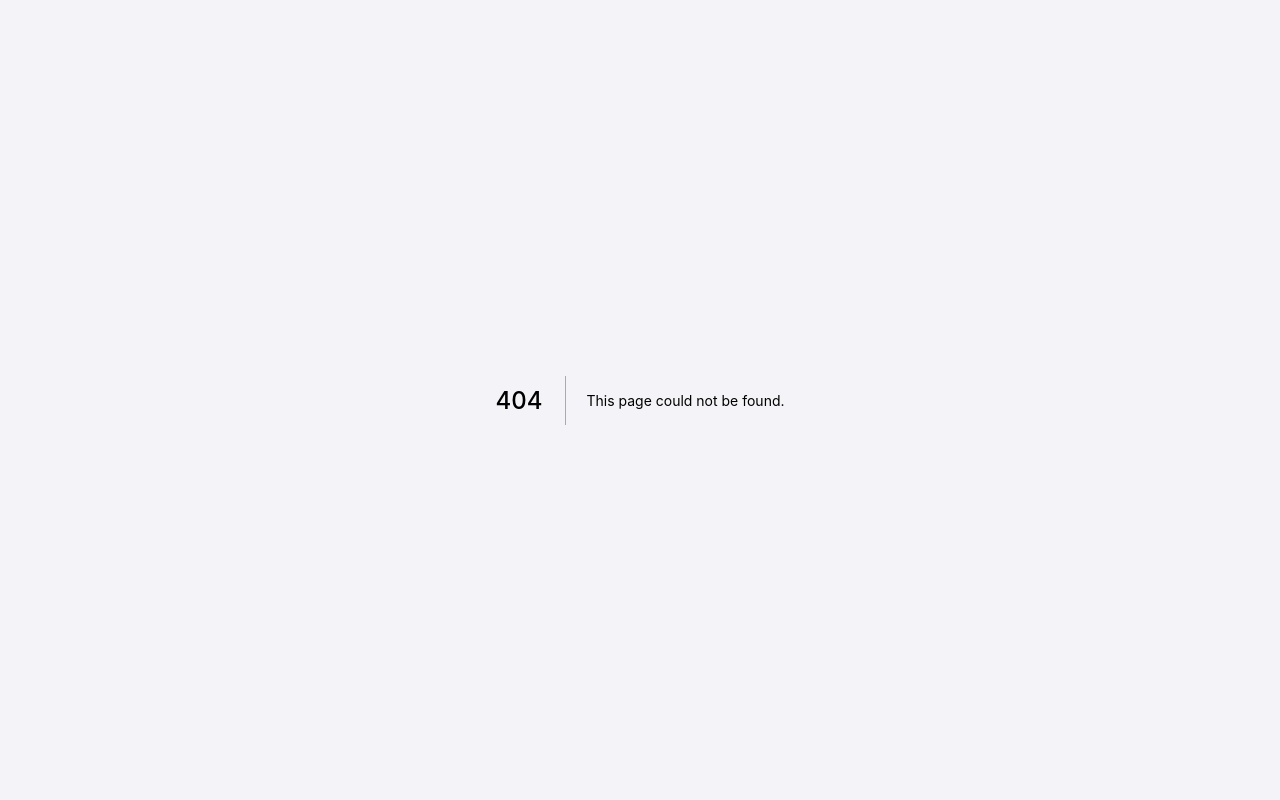
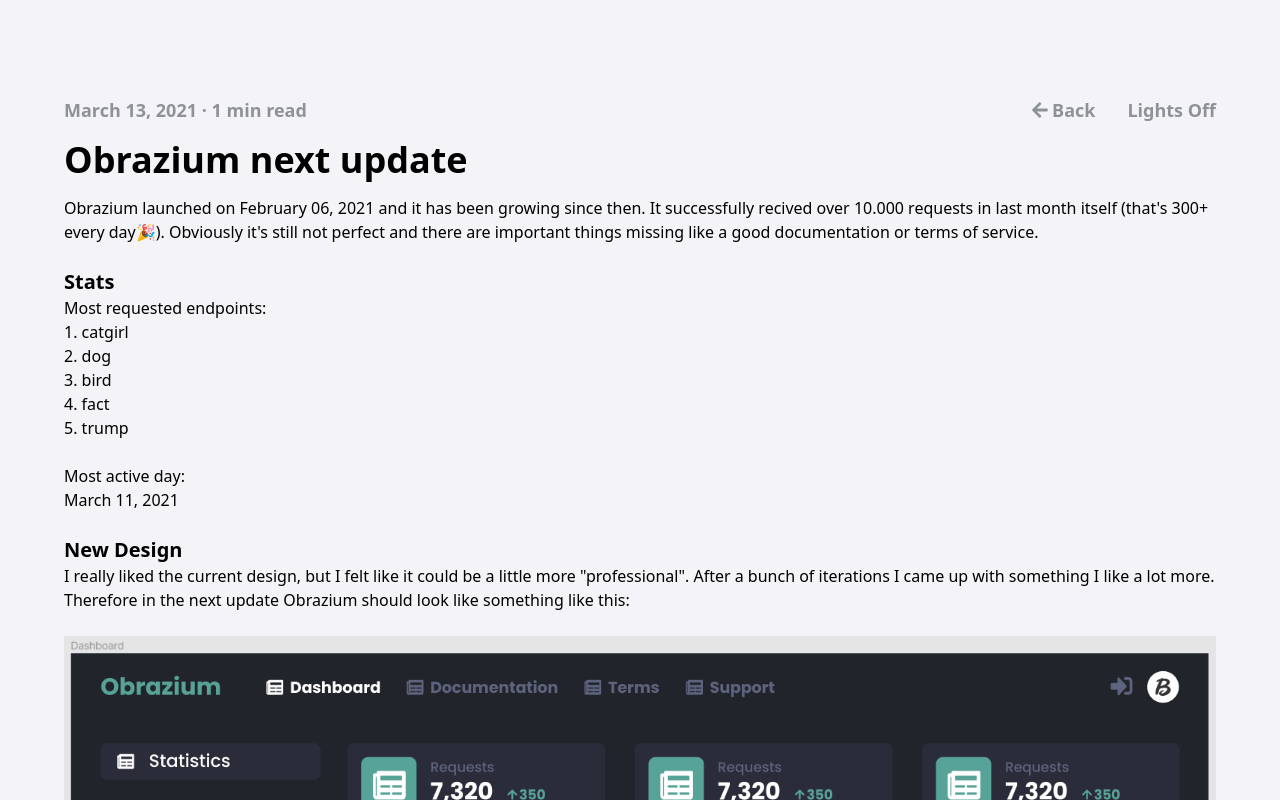
Before and after one commit to badosz0/badosz.com, a Next.js app: page /blog/obrazium-next-update in a window 1280 px wide. Before the commit this address had no page. Shown: the top 800 px of the page. Built offline with nearby package versions, Linux system fonts and the light colour scheme.

Commit message:
blog page

```diff
--- a/package.json
+++ b/package.json
@@ -31,6 +31,7 @@
     "devDependencies": {
         "@types/node": "^14.14.34",
         "@types/react": "^17.0.2",
+        "@types/react-syntax-highlighter": "^13.5.0",
         "@types/styled-components": "^5.1.9",
         "autoprefixer": "^10.2.5",
         "postcss": "^8.2.15",
--- /dev/null
+++ b/src/components/Blog/index.tsx
@@ -0,0 +1,114 @@
+import { faArrowLeft } from "@fortawesome/free-solid-svg-icons";
+import { FontAwesomeIcon } from "@fortawesome/react-fontawesome";
+import { blogPost } from "../../util/blog";
+import { Container } from "../ui/Container";
+import ReactMarkdown from "react-markdown";
+import { Prism as SyntaxHighlighter } from "react-syntax-highlighter";
+import { ReactNode, useEffect, useState } from "react";
+import Link from "next/link";
+import { useTheme } from "next-themes";
+
+function CodeBlock({ language, value }: { language: string; value: string }) {
+	return (
+		<SyntaxHighlighter showLineNumbers={true} language={language}>
+			{value}
+		</SyntaxHighlighter>
+	);
+}
+
+function Heading({ level, children }: { level: number; children: ReactNode }) {
+	let style = "";
+
+	switch (level) {
+		case 1:
+			style = "text-3xl font-bold";
+			break;
+		case 2:
+			style = "text-2xl font-bold";
+			break;
+		case 3:
+			style = "text-xl font-bold";
+			break;
+		case 4:
+			style = "text-lg font-bold";
+			break;
+	}
+
+	return <div className={style}>{children}</div>;
+}
+
+function List({
+	ordered,
+	children,
+}: {
+	ordered: boolean;
+	children: ReactNode;
+}) {
+	return (
+		<div className={ordered ? "list-decimal" : "list-disc"}>{children}</div>
+	);
+}
+
+function Emphasis({ children }: { children: ReactNode }) {
+	return <div className="text-xs italic">{children}</div>;
+}
+
+interface Props {
+	post: blogPost;
+}
+
+export function BlogPage({ post }: Props) {
+	const time = Math.round(post.content.split(" ").length / 200);
+	const description = `${post.content.substring(0, 100)}...`;
+
+	const [mounted, setMounted] = useState(false);
+	const { theme, setTheme } = useTheme();
+
+	useEffect(() => setMounted(true), []);
+
+	if (!mounted) return null;
+
+	return (
+		<>
+			<Container>
+				<div className="flex flex-col mt-24 space-y-4">
+					<div className="flex justify-between text-lg text-grayed font-bold">
+						<div className="">
+							{post.date} · {time} min read
+						</div>
+						<div className="flex space-x-8">
+							<Link href="/">
+								<a className="hover:underline">
+									<FontAwesomeIcon icon={faArrowLeft} /> Back
+								</a>
+							</Link>
+							<div
+								className="hover:underline"
+								onClick={() => {
+									setTheme(
+										theme == "light" ? "dark" : "light"
+									);
+								}}
+							>
+								{`Lights ${theme == "light" ? "Off" : "On"}`}
+							</div>
+						</div>
+					</div>
+					<div className="text-4xl font-bold">{post.name}</div>
+					<div>
+						<ReactMarkdown
+							escapeHtml={false}
+							source={post.content}
+							renderers={{
+								code: CodeBlock,
+								heading: Heading,
+								list: List,
+								emphasis: Emphasis,
+							}}
+						/>
+					</div>
+				</div>
+			</Container>
+		</>
+	);
+}
--- a/src/components/Home/index.tsx
+++ b/src/components/Home/index.tsx
@@ -99,7 +99,7 @@
 				<div
 					className="pb-12 flex justify-center text-3xl cursor-pointer"
 					onClick={() => {
-						if (Math.random() <= 0.05) {
+						if (Math.random() <= 0.01) {
 							open("https://www.youtube.com/watch?v=bvim4rsNHkQ");
 						} else {
 							window.scrollTo({
--- a/src/components/Home/sections/Blog.tsx
+++ b/src/components/Home/sections/Blog.tsx
@@ -2,6 +2,7 @@
 import { blogPost } from "../../../util/blog";
 import { FontAwesomeIcon } from "@fortawesome/react-fontawesome";
 import { faExternalLinkAlt } from "@fortawesome/free-solid-svg-icons";
+import Link from "next/link";
 
 interface Props {
 	blogPosts: blogPost[];
@@ -13,17 +14,17 @@
 			<Title>Blog</Title>
 			<div className="flex">
 				{blogPosts.map((post) => (
-					<div className="flex flex-col">
-						<div className="text-lg font-semibold flex space-x-4">
-							<div>{post.name}</div>
-							<div className="flex justify-center items-center">
-								<FontAwesomeIcon icon={faExternalLinkAlt} />
+					<Link href={`/blog/${post.path}`}>
+						<a className="flex flex-col">
+							<div className="text-lg font-semibold flex space-x-4">
+								<div>{post.name}</div>
+								<div className="flex justify-center items-center">
+									<FontAwesomeIcon icon={faExternalLinkAlt} />
+								</div>
 							</div>
-						</div>
-						<div className="text-light dark:text-grayed">
-							{post.date}
-						</div>
-					</div>
+							<div className="text-grayed">{post.date}</div>
+						</a>
+					</Link>
 				))}
 			</div>
 		</>
--- /dev/null
+++ b/src/pages/blog/[id].tsx
@@ -0,0 +1,22 @@
+import { BlogPage } from "~/components/Blog";
+import { getPosts } from "../../util/blog";
+
+export default BlogPage;
+
+export async function getStaticPaths() {
+	const paths = getPosts().map((post) => `/blog/${post.path}`);
+	return { paths, fallback: false };
+}
+
+export async function getStaticProps({ params }: { params: any }) {
+	const posts = getPosts();
+	const post = posts.find((p) => p.path == params.id);
+
+	console.log(posts);
+
+	return {
+		props: {
+			post,
+		},
+	};
+}
```
Also changed, not shown: 1 other file (tests, documents, lock files or other folders).
